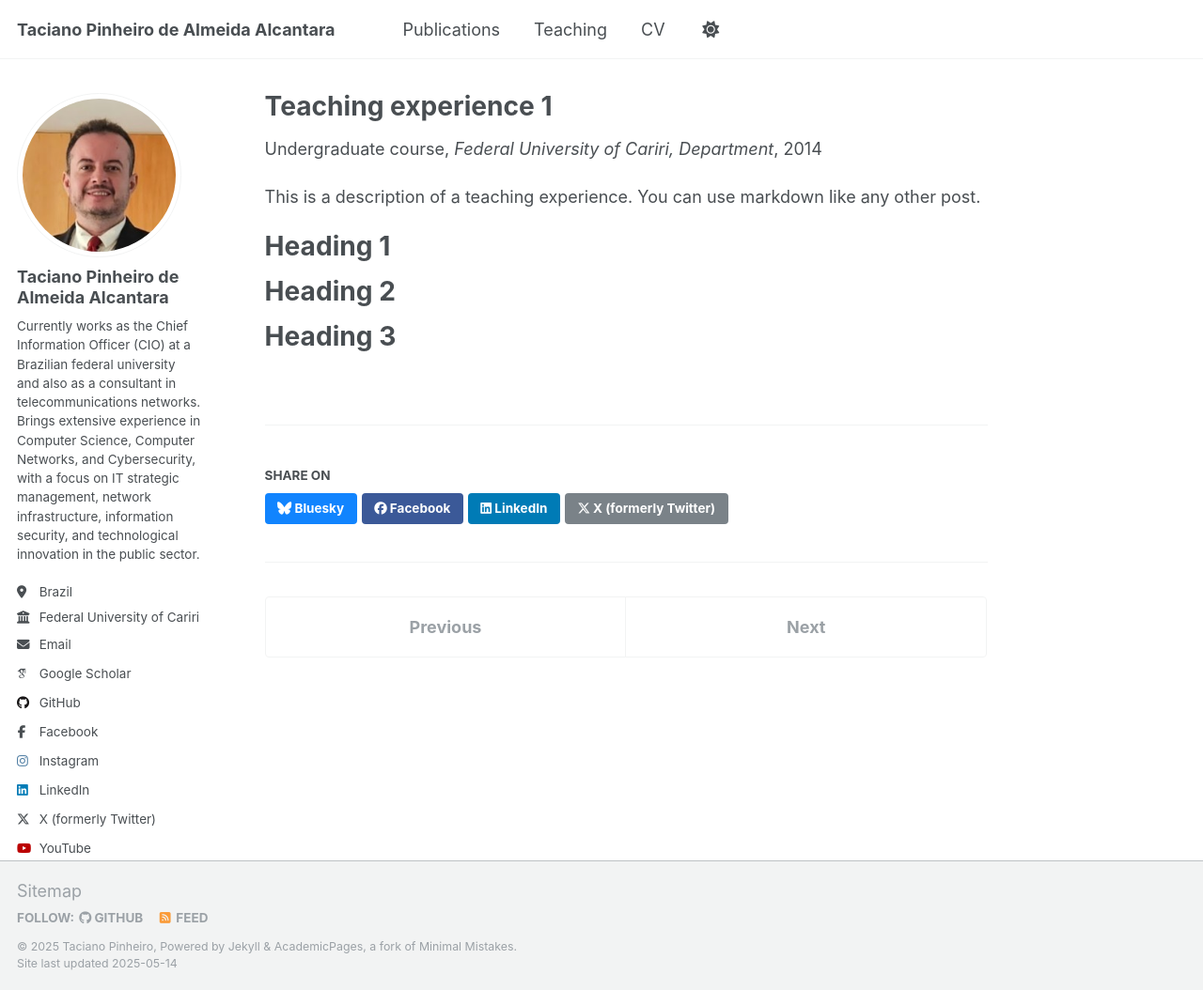
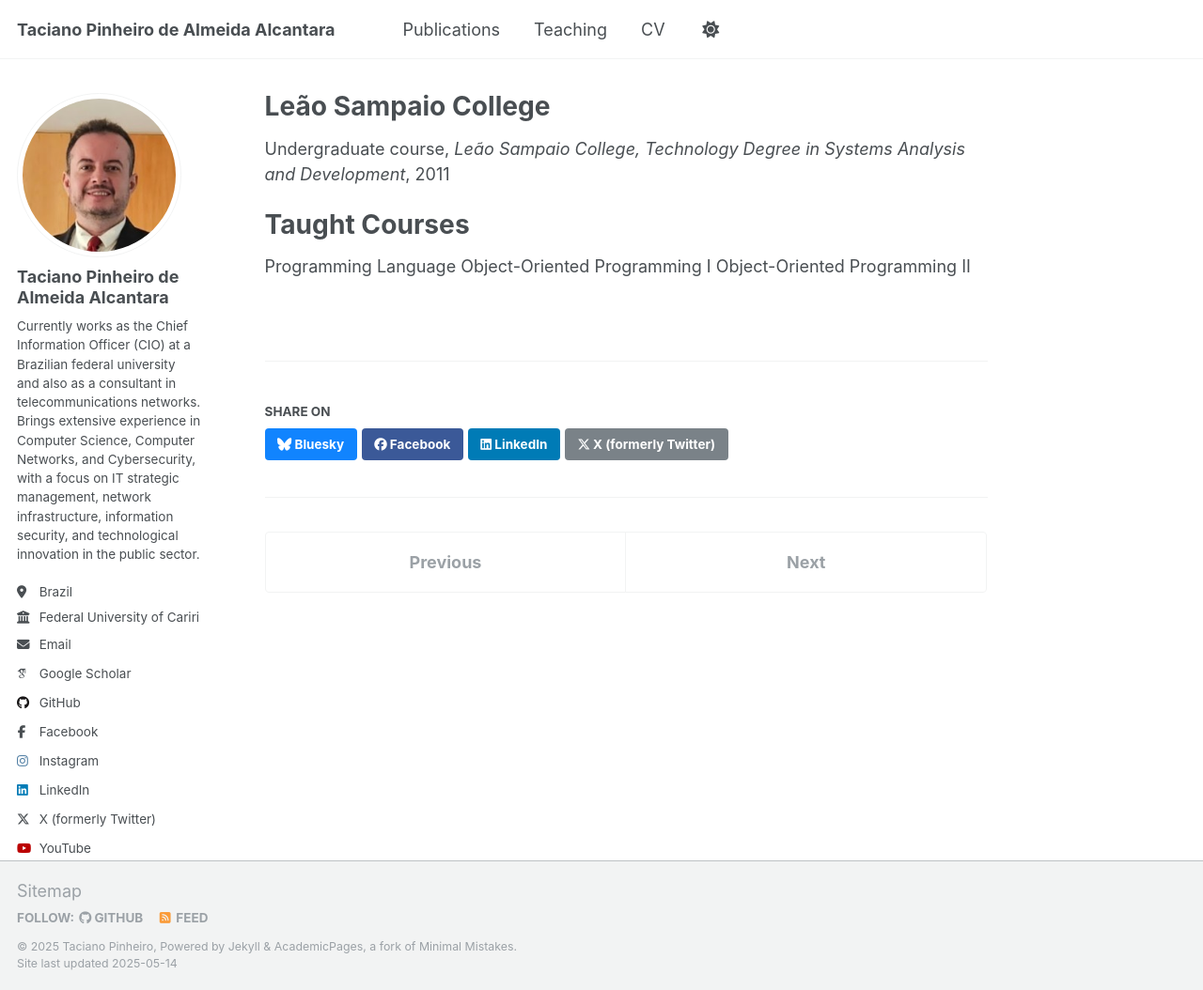
Before and after one commit to tacianopinheiro/tacianopinheiro.github.io, a Jekyll site: the page built from _teaching/2014-spring-teaching-1.md, in a window 1280 px wide and 1054 px high. Shown: the whole window at 94% size. Built offline with Jekyll 4.4.1, drawn with Linux system fonts in a browser that asks for light colours; some web fonts are replaced.

Commit message:
Update 2014-spring-teaching-1.md

```diff
--- a/_teaching/2014-spring-teaching-1.md
+++ b/_teaching/2014-spring-teaching-1.md
@@ -1,20 +1,15 @@
 ---
-title: "Teaching experience 1"
+title: "Leão Sampaio College"
 collection: teaching
 type: "Undergraduate course"
 permalink: /teaching/2014-spring-teaching-1
-venue: "Federal University of Cariri, Department"
-date: 2014-01-01
+venue: "Leão Sampaio College, Technology Degree in Systems Analysis and Development"
+date: 2011-01-01
 location: "Juazeiro do Norte, Brazil"
 ---
 
-This is a description of a teaching experience. You can use markdown like any other post.
-
-Heading 1
+Taught Courses
 ======
-
-Heading 2
-======
-
-Heading 3
-======
+Programming Language
+Object-Oriented Programming I
+Object-Oriented Programming II
```
